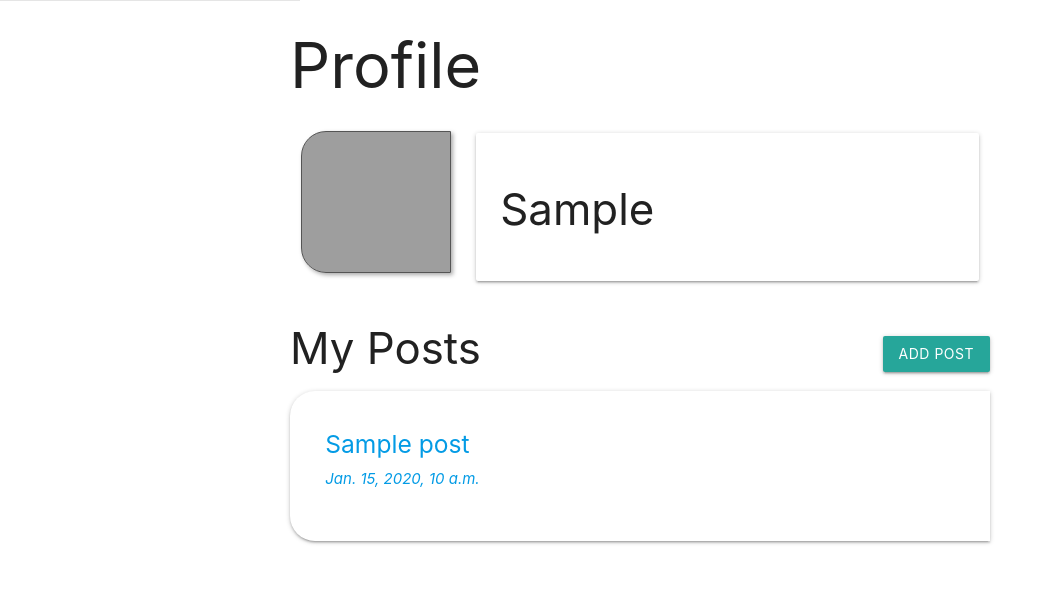
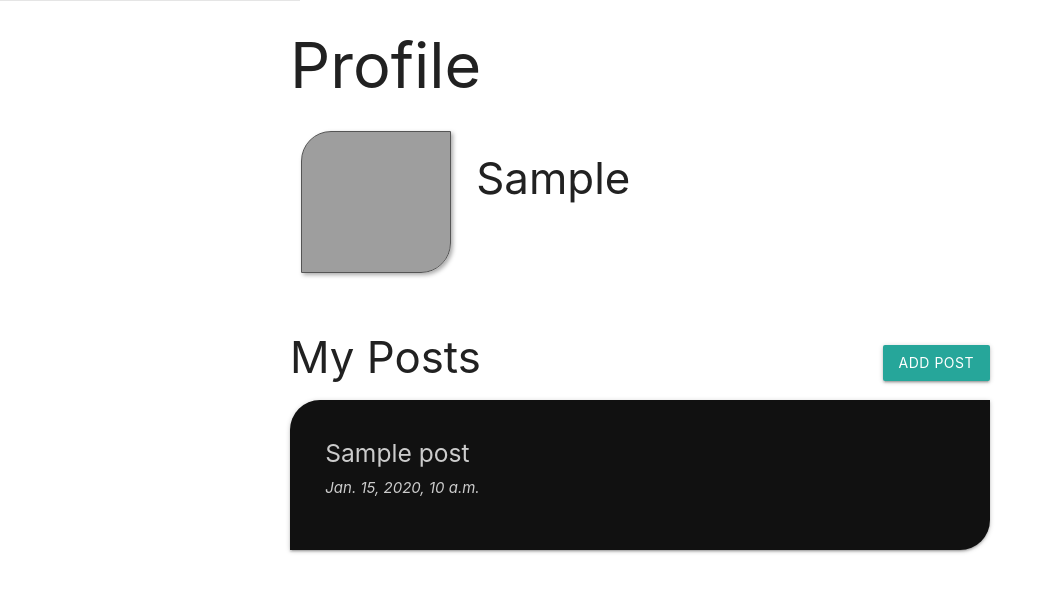
Before and after one commit to nikalicious21/NovaStream-1, a Django app: page /profile/ in a window 1280 px wide. Shown: the part 75-667 px from the top of the page, without its empty margins (0-1055 px from the left). Run offline with Django 3.2, Linux system fonts and the light colour scheme; a user stored in the database is signed in; tables that the repository leaves empty hold one stand-in row (values such as "Sample post"); grey boxes are pictures that could not be loaded.

Commit message:
Style card to make them unique

```diff
--- a/main_app/static/css/style.css
+++ b/main_app/static/css/style.css
@@ -44,18 +44,16 @@ form {
     background-position: center;
     width: 100%;
     height: 50vh;
-    border-radius: 25% 0px 0px 25%;
 }
 
 #post_image {
-    margin: -25px -10px -25px -35px;
-    height: 252px;
+    margin: -24px 0px 0px -35px;
+    height: 250px;
     object-fit: fill;
     background-position: center;
     background-size: cover;
-    border-radius: 10px 0px 0px 10px;
-    border: 1px solid #999;
-    box-shadow: 2px 0px 4px #999;
+    border-radius: 30px 0px;
+    border: 1px solid #555;
 }
 
 .profile-photo {
@@ -65,7 +63,7 @@ form {
     object-fit: fill;
     background-position: center;
     background-size: cover;
-    border-radius: 25px 0 0 25px;
+    border-radius: 30px 0;
     border: 1px solid #555;
     box-shadow: 2px 2px 4px #aaa;
 }
@@ -118,12 +116,22 @@ form ::placeholder {
 
 .card {
     height: 250px;
-    border-radius: 10px;
+    border-radius: 30px 0;
+    background-color: #111;
+    color: #aaa;
+}
+
+.card:hover {
+    background-color: #333;
+}
+
+.card a {
+    color: #ccc;
 }
 
 .small-card {
     height: 150px;
-    border-radius: 25px 0 0 25px;
+    border-radius: 30px 0;
 }
 
 #logo {
@@ -139,6 +147,9 @@ form ::placeholder {
     max-width: 400px;
     margin: 25% auto;
     background-color: black;
-    color: #777;
-    border-radius: 25px;
+    border-radius: 30px 0;
 }
+
+.justified form p input {
+    color: white;
+}
--- a/main_app/templates/profile.html
+++ b/main_app/templates/profile.html
@@ -17,10 +17,9 @@
         </div>
     </div>
     <div class="col s9">
-        <div class="card-panel">
+        <div class="small-card">
             <div class="card-content">
                 <h3 class="capitalized">{{user}}</h3>
-                <h4 class="capitalized">{{user.firstName}} {{user.lastName}}</h4>
             </div>
         </div>
     </div>
--- a/main_app/views.py
+++ b/main_app/views.py
@@ -15,7 +15,7 @@ from django.utils import timezone
 
 # Make sure to add your bucket name below
 S3_BASE_URL = 'https://s3-us-west-1.amazonaws.com'
-BUCKET = ''
+BUCKET = 'novastream-posts'
 
 # Create your views here.
 def signup(request):
```
Also changed, not shown: main_app/templates/registration/signup.html (+7 -7 lines).
